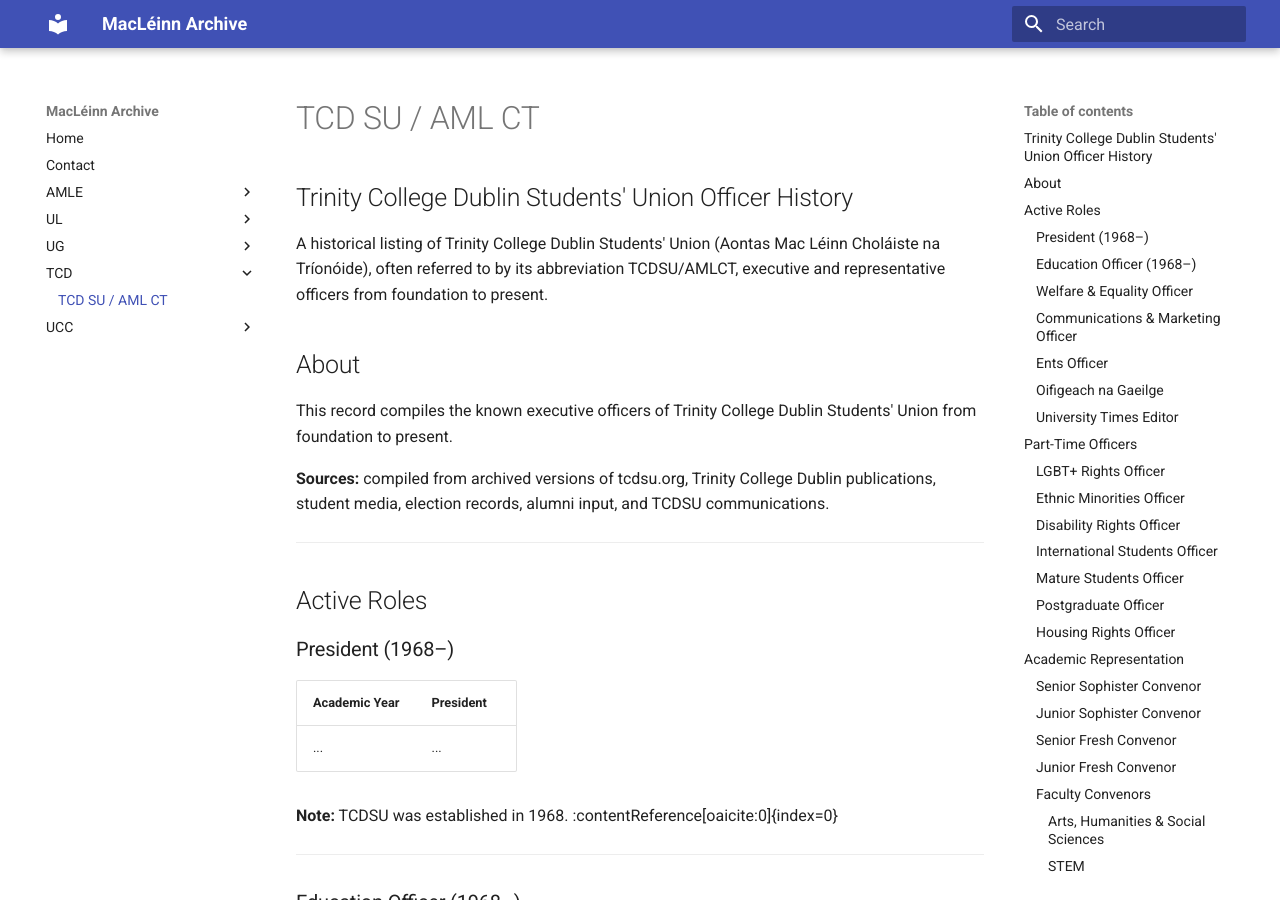
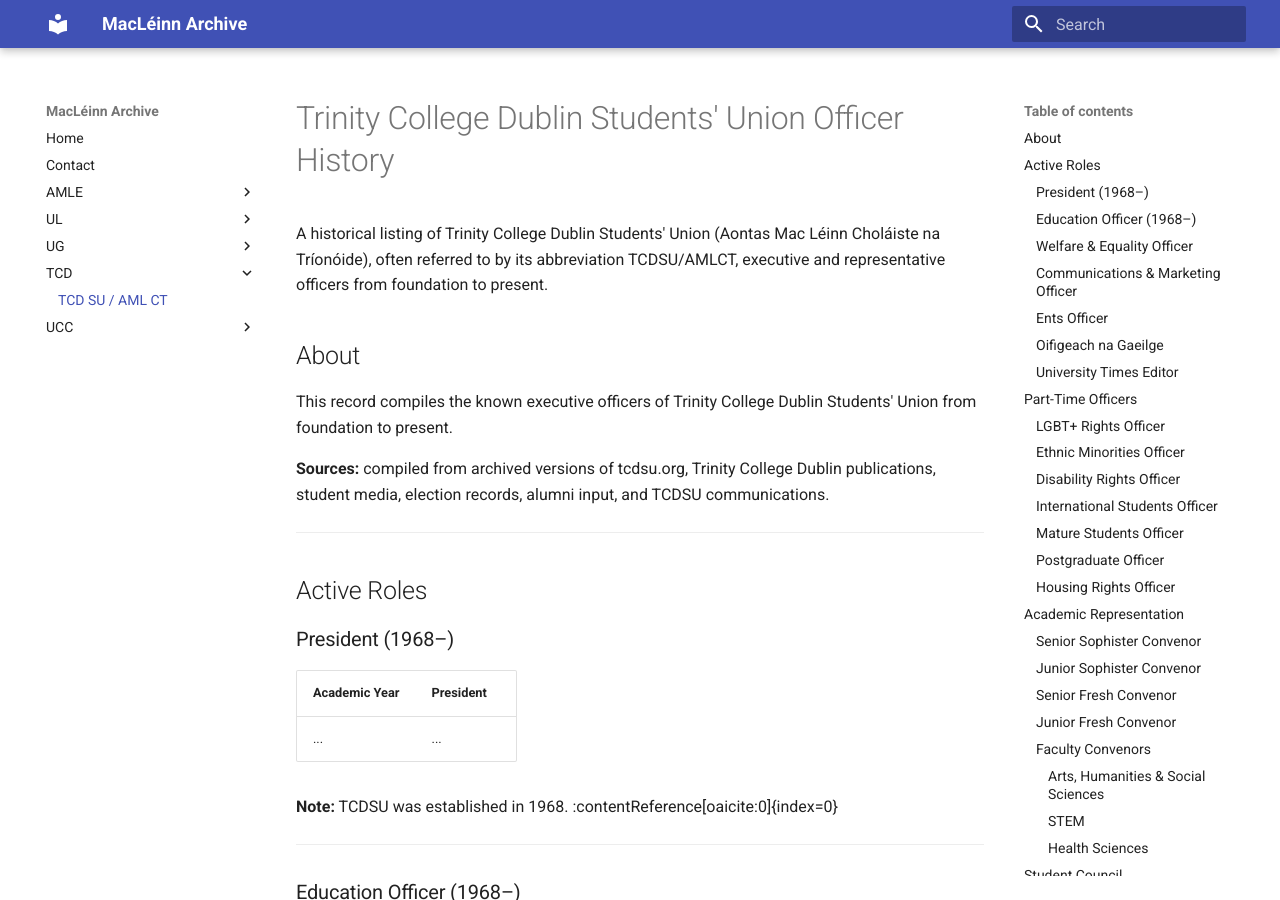
Before and after one commit to omahonye/macleinn_archive, an MkDocs documentation site: the page built from docs/tcd/tcdsu.md, in a window 1280 px wide and 900 px high. Built offline with MkDocs 1.6.1 and Material for MkDocs 9.7.7, drawn with Linux system fonts in a browser that asks for light colours.

Commit message:
Update tcdsu.md

```diff
--- a/docs/tcd/tcdsu.md
+++ b/docs/tcd/tcdsu.md
@@ -1,4 +1,4 @@
-## Trinity College Dublin Students' Union Officer History
+# Trinity College Dublin Students' Union Officer History
 
 A historical listing of Trinity College Dublin Students' Union (Aontas Mac Léinn Choláiste na Tríonóide), often referred to by its abbreviation TCDSU/AMLCT, executive and representative officers from foundation to present.
 
```
